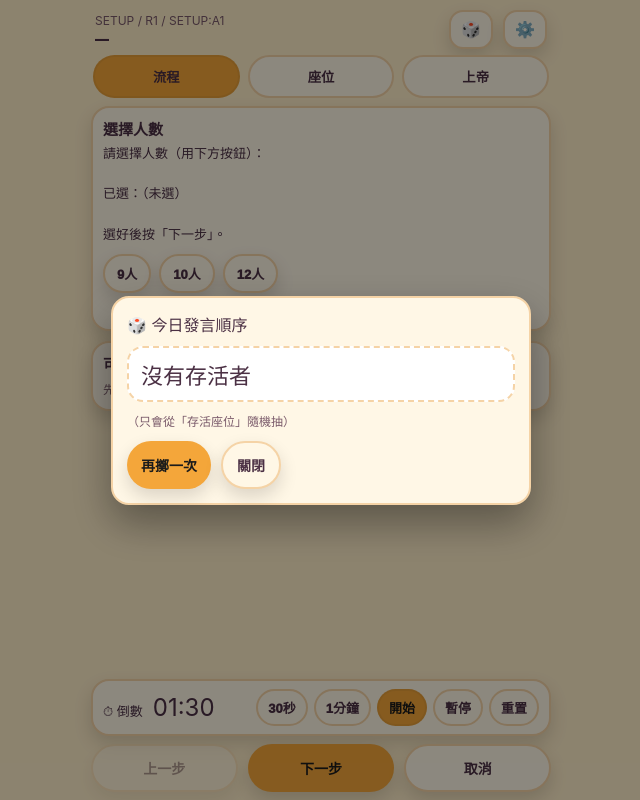
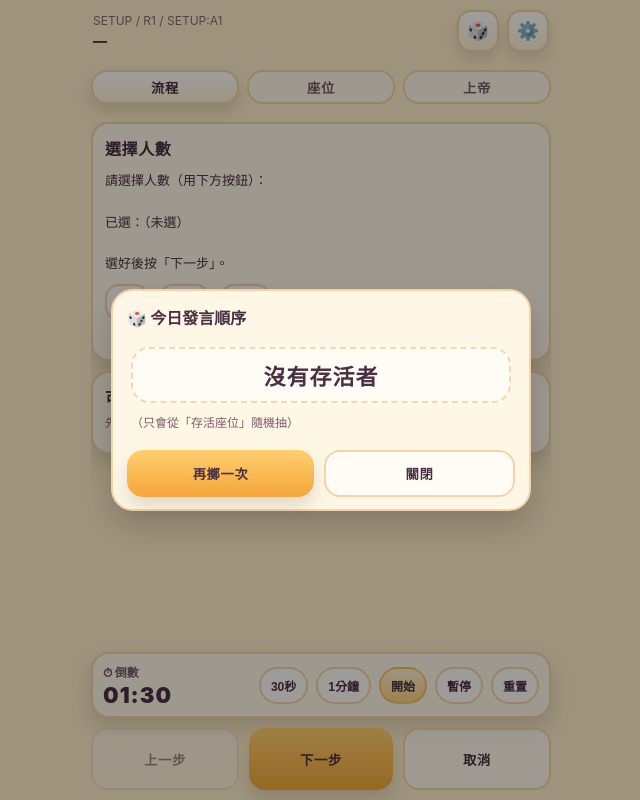
Before and after one commit to luckygbear-coder/god, a plain HTML site: page index.html in a window 1280 px wide. Both pictures are taken after a click on the button "發言骰子". Shown: the whole page, without its empty margins (319-959 px from the left). Drawn offline with Linux system fonts and the light colour scheme.

Commit message:
更新 style.css

```diff
--- a/style.css
+++ b/style.css
@@ -4,99 +4,246 @@
   --stroke:#f5d3a6;
   --ink:#4b3044;
   --muted:#7a5a6a;
-  --shadow:0 8px 18px rgba(0,0,0,0.14);
-  --brand:#f4a63a;
+
+  --accent:#f4a63a;
+  --accent2:#ffcf6e;
+
+  --shadow:0 10px 22px rgba(0,0,0,0.14);
+  --shadow2:0 14px 32px rgba(0,0,0,0.18);
+
+  --radius:18px;
+  --radius2:14px;
+
+  --topH:62px;
+  --tabsH:50px;
+  --dockGap:10px;
+
+  --timerH:66px;  /* slim timer strip height */
+  --actionH:62px; /* action bar height */
 }
 
-*{ box-sizing:border-box; }
+*{ box-sizing:border-box; -webkit-tap-highlight-color: transparent; }
 html,body{ height:100%; margin:0; padding:0; }
 body{
   background:var(--bg);
-  font-family:"Noto Sans TC",-apple-system,BlinkMacSystemFont,sans-serif;
+  font-family:"Noto Sans TC",-apple-system,BlinkMacSystemFont,system-ui,Segoe UI,Roboto,sans-serif;
   color:var(--ink);
-  overflow:hidden; /* ✅ 整頁不捲動 */
+
+  /* ✅ no full page scroll */
+  overflow:hidden;
+
+  /* iOS font smoothing */
+  -webkit-font-smoothing: antialiased;
+  -moz-osx-font-smoothing: grayscale;
 }
 
+pre{ margin:0; font-family:inherit; white-space:pre-wrap; word-break:break-word; }
+
+/* =======================
+   Layout
+   ======================= */
 .app{
+  height:100vh;
   max-width:480px;
   margin:0 auto;
-  height:100vh;
-  display:flex;
-  flex-direction:column;
-  padding: env(safe-area-inset-top) 10px env(safe-area-inset-bottom);
+  position:relative;
+
+  /* background frame */
+  padding-top: env(safe-area-inset-top);
+  padding-bottom: env(safe-area-inset-bottom);
 }
 
-/* ===== Top ===== */
+/* =======================
+   Top fixed
+   ======================= */
 .top{
-  flex:0 0 auto;
+  position:fixed;
+  left:50%;
+  transform:translateX(-50%);
+  top: env(safe-area-inset-top);
+  width:min(480px, 100vw);
+  height:var(--topH);
+  padding:10px 12px;
   display:flex;
   align-items:center;
   justify-content:space-between;
-  gap:10px;
-  padding:10px 4px 6px;
-}
-.topLeft{ display:flex; flex-direction:column; gap:2px; }
-.uiStatus{ font-size:12px; color:var(--muted); }
-.uiBoard{ font-size:14px; font-weight:900; }
-
-.topRight{ display:flex; align-items:center; gap:10px; }
-.iconBtn{
-  border:2px solid var(--stroke);
-  background:var(--card);
-  border-radius:14px;
-  padding:8px 10px;
-  box-shadow:var(--shadow);
-  font-size:16px;
+  z-index:50;
 }
 
-/* ===== Tabs ===== */
-.tabs{
-  flex:0 0 auto;
+.topLeft{
+  display:flex;
+  flex-direction:column;
+  gap:4px;
+  min-width:0;
+}
+
+.uiStatus{
+  font-size:12px;
+  color:var(--muted);
+  opacity:0.9;
+  white-space:nowrap;
+  overflow:hidden;
+  text-overflow:ellipsis;
+  max-width:260px;
+}
+
+.uiBoard{
+  font-size:14px;
+  font-weight:800;
+  letter-spacing:0.2px;
+  white-space:nowrap;
+  overflow:hidden;
+  text-overflow:ellipsis;
+  max-width:260px;
+}
+
+.topRight{
   display:flex;
   gap:8px;
-  padding:0 2px 8px;
 }
+
+.iconBtn{
+  width:42px;
+  height:42px;
+  border-radius:14px;
+  border:2px solid var(--stroke);
+  background:linear-gradient(180deg, #ffffff, #fff1d2);
+  box-shadow:0 8px 14px rgba(0,0,0,0.10);
+  color:var(--ink);
+  font-size:18px;
+  display:flex;
+  align-items:center;
+  justify-content:center;
+}
+.iconBtn:active{ transform: translateY(1px); }
+
+/* =======================
+   Tabs fixed
+   ======================= */
+.tabs{
+  position:fixed;
+  left:50%;
+  transform:translateX(-50%);
+  top: calc(env(safe-area-inset-top) + var(--topH));
+  width:min(480px, 100vw);
+  height:var(--tabsH);
+  padding:8px 10px;
+  display:flex;
+  gap:8px;
+  z-index:45;
+}
+
 .tab{
   flex:1;
+  height:100%;
+  border-radius:16px;
   border:2px solid var(--stroke);
-  background:var(--card);
-  border-radius:999px;
-  padding:10px 12px;
-  font-weight:1000;
-  color:var(--ink);
+  background:rgba(255,255,255,0.55);
+  color:var(--muted);
+  font-weight:900;
+  letter-spacing:0.6px;
 }
 .tab.active{
-  background:var(--brand);
-  border-color: rgba(0,0,0,0.05);
+  color:var(--ink);
+  background:linear-gradient(180deg, #fff, #fff1d2);
+  box-shadow:0 8px 16px rgba(0,0,0,0.12);
+}
+.tab:active{ transform: translateY(1px); }
+
+/* =======================
+   Panels area (internal scroll)
+   ======================= */
+.panels{
+  position:absolute;
+  left:0; right:0;
+  top: calc(env(safe-area-inset-top) + var(--topH) + var(--tabsH));
+  bottom: calc(env(safe-area-inset-bottom) + var(--timerH) + var(--actionH) + var(--dockGap));
+  padding:10px 10px 0;
+  overflow:hidden; /* important: keep page fixed */
 }
 
-/* ===== Panels (no page scroll) ===== */
-.panels{
-  flex:1 1 auto;
-  display:flex;
-  min-height:0; /* allow inner boxes to size */
-}
 .panel{
+  height:100%;
   display:none;
-  width:100%;
-  min-height:0;
+  overflow:hidden;
 }
 .panel.active{
+  display:block;
+}
+
+.panel .card{
+  margin-bottom:10px;
+}
+
+/* each panel can scroll internally if needed */
+#panelFlow,
+#panelGod{
+  overflow:hidden;
+}
+#panelSeats{
+  overflow:hidden;
+  display:none;
+}
+#panelSeats.active{
   display:flex;
   flex-direction:column;
   gap:10px;
-  min-height:0;
 }
 
-/* ===== Cards ===== */
+/* =======================
+   Card
+   ======================= */
 .card{
   background:var(--card);
   border:2px solid var(--stroke);
-  border-radius:18px;
+  border-radius:var(--radius);
   box-shadow:var(--shadow);
-  padding:10px 10px 12px;
+  padding:12px 12px 12px;
 }
-.card.tight{ padding:10px 10px; }
+
+.card.tight{
+  padding:10px 12px;
+}
+
+.cardTitle{
+  font-size:16px;
+  font-weight:900;
+  letter-spacing:0.6px;
+}
+
+.hint{
+  font-size:12px;
+  color:var(--muted);
+  margin-top:4px;
+}
+
+.cardFoot{
+  margin-top:10px;
+  font-size:12px;
+  color:var(--muted);
+  min-height:16px;
+}
+
+.cardText{
+  margin-top:10px;
+  font-size:13px;
+  line-height:1.6;
+  color:var(--ink);
+}
+
+/* ✅ internal scroll box (promptText/godText) */
+.scrollBox{
+  max-height: 34vh;         /* prevent pushing layout */
+  overflow:auto;
+  padding-right:6px;        /* keep scrollbar off text */
+  border-radius:12px;
+}
+.scrollBox::-webkit-scrollbar{ width:8px; }
+.scrollBox::-webkit-scrollbar-thumb{
+  background:rgba(122,90,106,0.25);
+  border-radius:999px;
+}
+.scrollBox::-webkit-scrollbar-track{ background:transparent; }
 
 .row{
   display:flex;
@@ -104,255 +251,419 @@ body{
   justify-content:space-between;
   gap:10px;
 }
-.cardTitle{
-  font-weight:1000;
-  font-size:15px;
-  margin-bottom:6px;
+
+/* =======================
+   Buttons
+   ======================= */
+.btn{
+  border:none;
+  border-radius:16px;
+  padding:12px 14px;
+  font-weight:900;
+  letter-spacing:0.6px;
+  background:linear-gradient(180deg, var(--accent2), var(--accent));
+  color:#4b3044;
+  box-shadow:0 10px 18px rgba(0,0,0,0.12);
 }
-.cardText{
-  margin:0;
-  white-space:pre-wrap;
-  line-height:1.55;
-  font-size:13px;
+.btn:active{ transform: translateY(1px); }
+.btn:disabled{ opacity:0.55; filter:saturate(0.7); }
+
+.btn.ghost{
+  background:rgba(255,255,255,0.6);
+  border:2px solid var(--stroke);
+  box-shadow:none;
   color:var(--ink);
 }
-.cardFoot{
-  margin-top:8px;
+
+.btn.small{
+  padding:8px 10px;
+  border-radius:14px;
   font-size:12px;
-  color:var(--muted);
-  min-height:16px;
-}
-.hint{ font-size:12px; color:var(--muted); }
-
-/* ✅ internal scroll box (not page scroll) */
-.scrollBox{
-  max-height: 26vh;
-  overflow:auto;
-  padding-right:6px;
 }
 
 /* tool row */
-.toolRow{ display:flex; gap:8px; margin-top:8px; }
-.hidden{ display:none !important; }
+.toolRow{
+  display:flex;
+  gap:10px;
+  flex-wrap:wrap;
+  margin-top:10px;
+}
 
-/* ===== Buttons ===== */
-.btn{
-  border:none;
-  border-radius:999px;
-  padding:12px 14px;
-  font-weight:1000;
-  font-size:14px;
-  background:var(--brand);
-  color:#1b1b1b;
-  box-shadow:var(--shadow);
+/* =======================
+   Toggle
+   ======================= */
+.toggle{
+  display:flex;
+  align-items:center;
+  gap:8px;
+  user-select:none;
+  font-size:12px;
+  color:var(--muted);
 }
-.btn.ghost{
-  background:var(--card);
-  border:2px solid var(--stroke);
-  color:var(--ink);
+.toggle input{ transform:scale(1.1); }
+
+/* =======================
+   Board picker
+   ======================= */
+.boardPicker{
+  margin-top:10px;
+  display:flex;
+  flex-direction:column;
+  gap:8px;
 }
-.btn.small{ padding:8px 12px; font-size:13px; }
-.btn:disabled{ opacity:.45; }
 
-/* ===== Board picker ===== */
-.boardPicker{ display:flex; flex-direction:column; gap:8px; }
 .board-item{
   display:flex;
+  align-items:center;
   justify-content:space-between;
-  align-items:center;
   gap:10px;
+  padding:10px 12px;
+  border-radius:16px;
   border:2px solid var(--stroke);
-  border-radius:16px;
-  padding:10px 12px;
+  background:rgba(255,255,255,0.55);
+}
+.board-item.active{
+  background:linear-gradient(180deg, #fff, #fff1d2);
+  box-shadow:0 8px 16px rgba(0,0,0,0.10);
+}
+.board-title{
+  font-weight:900;
+  font-size:14px;
+}
+.board-meta{
+  font-size:11px;
+  color:var(--muted);
+  margin-top:2px;
+}
+.board-tags{
+  display:flex;
+  gap:6px;
+  flex-wrap:wrap;
+  justify-content:flex-end;
+}
+.tag{
+  font-size:11px;
+  padding:4px 8px;
+  border-radius:999px;
+  border:1.8px solid var(--stroke);
   background:#fff;
-}
-.board-item.active{ outline:3px solid rgba(244,166,58,.35); }
-.board-title{ font-weight:1000; }
-.board-meta{ font-size:12px; color:var(--muted); }
-.board-tags{ display:flex; gap:6px; flex-wrap:wrap; }
-.tag{
-  font-size:12px;
-  border:2px solid var(--stroke);
-  border-radius:999px;
-  padding:2px 8px;
-  background:var(--card);
   color:var(--muted);
 }
 
-/* ===== Seats (fit without scroll) ===== */
+/* =======================
+   Seats grid
+   ======================= */
 .seatsGrid{
-  flex:1 1 auto;
-  min-height:0;
+  flex:1;
+  overflow:auto;
+  padding:2px 2px 14px;
   display:grid;
-  grid-template-columns: repeat(3, 1fr);
+  grid-template-columns:repeat(2, minmax(0,1fr));
+  gap:10px;
+}
+@media (min-width: 420px){
+  .seatsGrid{ grid-template-columns:repeat(3, minmax(0,1fr)); }
+}
+
+.seat{
+  background:rgba(255,255,255,0.65);
+  border:2px solid var(--stroke);
+  border-radius:18px;
+  padding:10px 10px;
+  box-shadow:0 8px 16px rgba(0,0,0,0.10);
+  position:relative;
+  min-height:70px;
+}
+.seat:active{ transform: translateY(1px); }
+
+.seat.dead{
+  opacity:0.62;
+  filter:saturate(0.7);
+}
+
+.seat.selected{
+  outline:3px solid rgba(244,166,58,0.75);
+  outline-offset:2px;
+}
+
+.seat-top{
+  display:flex;
+  align-items:flex-start;
+  justify-content:space-between;
   gap:8px;
 }
-.seat{
-  background:#fff;
-  border:2px solid var(--stroke);
-  border-radius:16px;
-  padding:8px;
-  box-shadow:0 4px 10px rgba(0,0,0,0.08);
-  min-height:72px; /* ✅ slimmer */
+
+.seat-num{
+  font-size:15px;
+  font-weight:1000;
+}
+
+.seat-status{
+  margin-top:2px;
+  font-size:11px;
+  color:var(--muted);
+}
+
+.badge-wrap{
   display:flex;
-  flex-direction:column;
-  justify-content:space-between;
+  flex-wrap:wrap;
+  gap:6px;
+  justify-content:flex-end;
 }
-.seat.dead{ opacity:.55; filter:saturate(.7); }
-.seat.selected{ outline:3px solid rgba(57,183,124,.35); }
 
-.seat-top{ display:flex; justify-content:space-between; gap:8px; }
-.seat-num{ font-size:18px; font-weight:1100; }
-.seat-status{ font-size:12px; color:var(--muted); margin-top:2px; }
-
-.badge-wrap{ display:flex; flex-direction:column; gap:5px; align-items:flex-end; }
 .badge{
   font-size:11px;
-  border:2px solid var(--stroke);
+  padding:4px 8px;
   border-radius:999px;
-  padding:1px 7px;
-  background:var(--card);
-  color:var(--ink);
+  border:1.8px solid var(--stroke);
+  background:#fff;
+  color:var(--muted);
+  font-weight:900;
 }
-.badge.good{ border-color:#92c9b3; background:#eaf7f1; }
-.badge.wolf{ border-color:#f1a6a6; background:#fff0f0; }
-
-/* ===== Bottom dock (slimmer) ===== */
-.bottomDock{
-  flex:0 0 auto;
-  position:sticky;
-  bottom:0;
-  padding-bottom: env(safe-area-inset-bottom);
-  background: linear-gradient(to bottom, rgba(255,238,201,0), rgba(255,238,201,1) 30%);
+.badge.wolf{
+  border-color:rgba(220,80,80,0.45);
+  color:#8a2e2e;
+  background:rgba(255,230,230,0.8);
+}
+.badge.good{
+  border-color:rgba(80,140,220,0.45);
+  color:#2f4c88;
+  background:rgba(230,242,255,0.85);
 }
 
-/* ✅ Timer strip slimmer */
+/* =======================
+   Bottom dock (fixed)
+   ======================= */
+.bottomDock{
+  position:fixed;
+  left:50%;
+  transform:translateX(-50%);
+  bottom: env(safe-area-inset-bottom);
+  width:min(480px, 100vw);
+  padding: 0 10px 10px;
+  z-index:60;
+}
+
 .timerStrip{
-  margin-top:6px;
-  margin-bottom:8px;
-  padding:8px 10px;
+  height:var(--timerH);
+  padding:10px 10px;
   display:flex;
   align-items:center;
   justify-content:space-between;
   gap:10px;
 }
+
 .timerStripLeft{
   display:flex;
-  align-items:baseline;
-  gap:10px;
+  flex-direction:column;
+  gap:2px;
+  min-width:110px;
 }
-.timerStripTitle{ font-weight:1100; font-size:13px; }
-.timerStripTime{ font-size:24px; font-weight:1200; line-height:1; }
+
+.timerStripTitle{
+  font-size:12px;
+  color:var(--muted);
+  font-weight:900;
+}
+.timerStripTime{
+  font-size:22px;
+  font-weight:1000;
+  letter-spacing:1px;
+}
 
 .timerStripRight{
   display:flex;
-  gap:6px;
   flex-wrap:wrap;
+  gap:8px;
   justify-content:flex-end;
+  align-items:center;
 }
 
-/* smaller chips */
 .chip{
+  border-radius:999px;
+  padding:8px 10px;
   border:2px solid var(--stroke);
-  background:var(--card);
+  background:rgba(255,255,255,0.65);
   color:var(--ink);
-  border-radius:999px;
-  padding:7px 10px;
-  font-weight:1000;
-  font-size:13px;
+  font-weight:900;
+  font-size:12px;
 }
 .chip.primary{
-  background:var(--brand);
-  border-color: rgba(0,0,0,0.05);
-  color:#1b1b1b;
+  border-color:rgba(244,166,58,0.55);
+  background:linear-gradient(180deg, #fff1d2, #ffd27b);
+}
+.chip:active{ transform: translateY(1px); }
+
+.actionBar{
+  margin-top:10px;
+  display:flex;
+  gap:10px;
+}
+.actionBar .btn{
+  flex:1;
+  height:var(--actionH);
+  display:flex;
+  align-items:center;
+  justify-content:center;
 }
 
-/* action bar */
-.actionBar{
-  display:grid;
-  grid-template-columns: 1fr 1fr 1fr;
-  gap:10px;
-  padding: 0 0 8px;
-}
+/* =======================
+   Drawer / Backdrop
+   ======================= */
+.hidden{ display:none !important; }
 
-/* ===== Drawer / Modal ===== */
 .backdrop{
   position:fixed;
   inset:0;
   background:rgba(0,0,0,0.35);
-  z-index:30;
+  z-index:90;
 }
+
 .drawer{
   position:fixed;
   left:50%;
   transform:translateX(-50%);
-  bottom:0;
+  bottom: 0;
   width:min(480px, 100vw);
+  max-height:72vh;
   background:var(--card);
   border:2px solid var(--stroke);
   border-bottom:none;
-  border-radius:18px 18px 0 0;
-  box-shadow:0 -10px 30px rgba(0,0,0,0.25);
-  z-index:31;
-  max-height:75vh;
-  display:flex;
-  flex-direction:column;
+  border-radius:22px 22px 0 0;
+  box-shadow:var(--shadow2);
+  z-index:100;
+  overflow:hidden;
 }
+
 .drawerTop{
   display:flex;
   align-items:center;
   justify-content:space-between;
-  gap:10px;
   padding:12px 12px 10px;
-  border-bottom:2px solid var(--stroke);
+  border-bottom:2px solid rgba(245,211,166,0.65);
 }
-.drawerTitle{ font-weight:1100; }
-.drawerBody{ padding:12px; overflow:auto; }
 
-.seg{ display:flex; gap:10px; margin-bottom:12px; }
+.drawerTitle{
+  font-weight:1000;
+  font-size:16px;
+}
+
+.drawerBody{
+  padding:12px;
+  overflow:auto;
+  max-height: calc(72vh - 56px);
+}
+
+.seg{
+  display:flex;
+  gap:8px;
+  margin-bottom:12px;
+}
 .segBtn{
   flex:1;
+  border-radius:16px;
+  padding:10px 10px;
   border:2px solid var(--stroke);
-  background:#fff;
-  border-radius:999px;
-  padding:10px 12px;
-  font-weight:1100;
+  background:rgba(255,255,255,0.6);
+  font-weight:1000;
+  color:var(--muted);
 }
 .segBtn.active{
-  background:var(--brand);
-  border-color: rgba(0,0,0,0.05);
+  color:var(--ink);
+  background:linear-gradient(180deg, #fff, #fff1d2);
+  box-shadow:0 8px 16px rgba(0,0,0,0.10);
 }
 
+/* row label in drawer */
+label.row{
+  display:flex;
+  align-items:center;
+  justify-content:space-between;
+  gap:10px;
+  padding:10px 10px;
+  border-radius:16px;
+  border:2px solid rgba(245,211,166,0.7);
+  background:rgba(255,255,255,0.55);
+  margin-bottom:12px;
+}
+
+/* =======================
+   Modal
+   ======================= */
 .modal{
   position:fixed;
   inset:0;
-  z-index:40;
-  background:rgba(0,0,0,0.45);
+  background:rgba(0,0,0,0.38);
+  z-index:120;
   display:flex;
   align-items:center;
   justify-content:center;
   padding:18px;
 }
+
 .modalCard{
-  width:min(420px, 100%);
+  width:min(420px, 92vw);
   background:var(--card);
   border:2px solid var(--stroke);
-  border-radius:18px;
-  box-shadow:0 18px 40px rgba(0,0,0,0.35);
-  padding:14px;
+  border-radius:22px;
+  box-shadow:var(--shadow2);
+  padding:14px 14px 12px;
 }
-.modalTitle{ font-weight:1200; font-size:16px; margin-bottom:10px; }
-.modalBody{ font-size:14px; }
-.modalActions{ display:flex; gap:10px; margin-top:12px; }
 
-.roleLine{ font-size:16px; font-weight:1100; }
-.roleLine.small{ font-size:13px; font-weight:900; color:var(--muted); }
+.modalTitle{
+  font-weight:1000;
+  font-size:16px;
+  margin-bottom:10px;
+}
+
+.modalBody{
+  padding:8px 4px 10px;
+}
+
+.roleLine{
+  font-size:14px;
+  font-weight:900;
+  margin-top:6px;
+}
+.roleLine.small{
+  font-size:12px;
+  color:var(--muted);
+  font-weight:800;
+}
 
 .diceResult{
   font-size:22px;
-  font-weight:1200;
-  padding:10px 12px;
-  border-radius:16px;
-  border:2px dashed var(--stroke);
-  background:#fff;
+  font-weight:1000;
+  letter-spacing:1px;
+  padding:10px 10px;
+  border-radius:18px;
+  border:2px dashed rgba(245,211,166,0.9);
+  background:rgba(255,255,255,0.65);
+  text-align:center;
 }
+
+.modalActions{
+  display:flex;
+  gap:10px;
+  margin-top:10px;
+}
+.modalActions .btn{ flex:1; }
+
+/* =======================
+   Small tweaks
+   ======================= */
+#voteAnnounceText{
+  font-size:13px;
+  line-height:1.6;
+}
+
+/* reduce overscroll bounce in inner scroll */
+.seatsGrid, .scrollBox, .drawerBody{
+  overscroll-behavior: contain;
+}
+
+/* iOS safe-area helpers for very small screens */
+@media (max-height: 720px){
+  .scrollBox{ max-height: 30vh; }
+  .timerStripTime{ font-size:20px; }
+}
```
